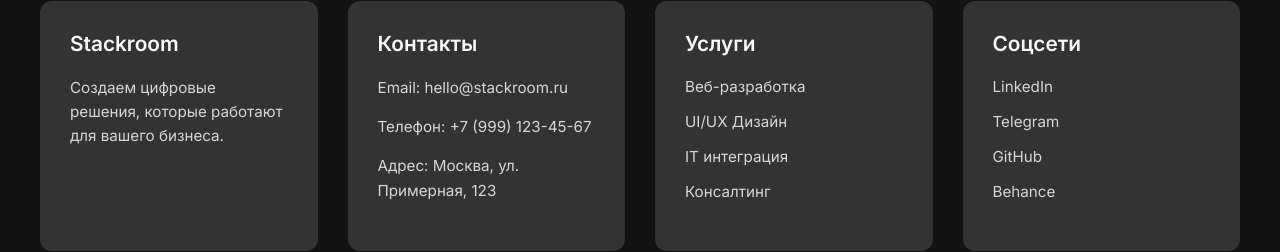
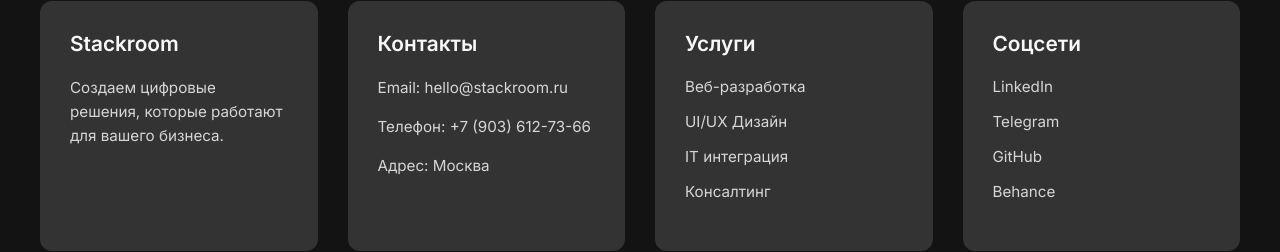
Before and after one commit to KonstantinovK/stack-clone, a Next.js app: page / in a window 1280 px wide. Shown: the part 4229-4481 px from the top of the page. Built offline with nearby package versions, Linux system fonts and the light colour scheme.

Commit message:
address changes and delet img

```diff
--- a/app/page.jsx
+++ b/app/page.jsx
@@ -706,10 +706,10 @@ const handleSmoothScroll = (e) => {
                   <span className="footer-block-text">Email: hello@stackroom.ru</span>
                 </li>
                 <li className="footer-block-item">
-                  <span className="footer-block-text">Телефон: +7 (999) 123-45-67</span>
+                  <span className="footer-block-text">Телефон: +7 (903) 612-73-66</span>
                 </li>
                 <li className="footer-block-item">
-                  <span className="footer-block-text">Адрес: Москва, ул. Примерная, 123</span>
+                  <span className="footer-block-text">Адрес: Москва</span>
                 </li>
               </ul>
             </div>
```
Also changed, not shown: public/image-contact2.webp (deleted).
